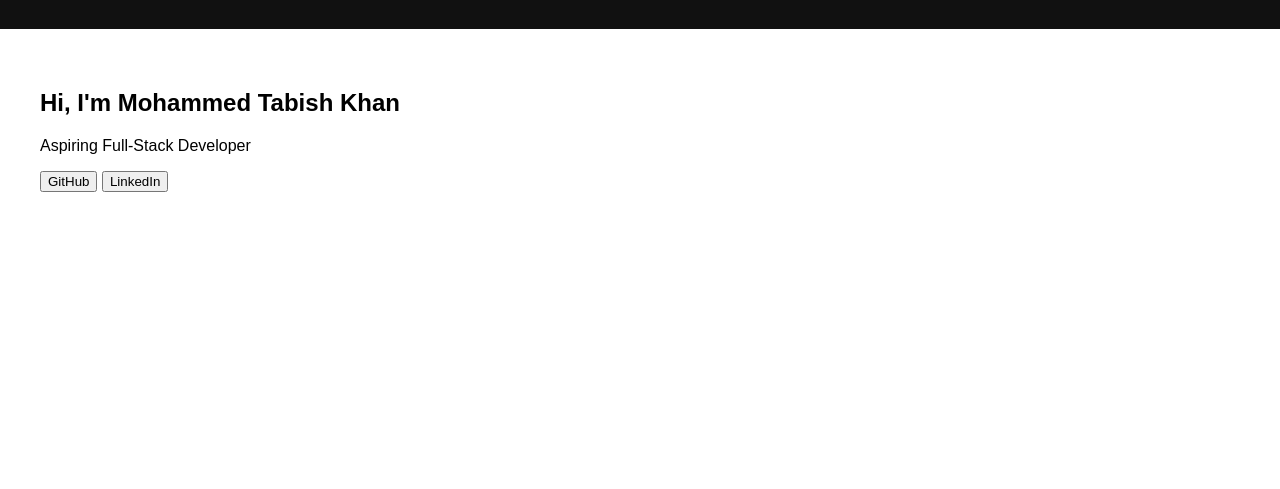
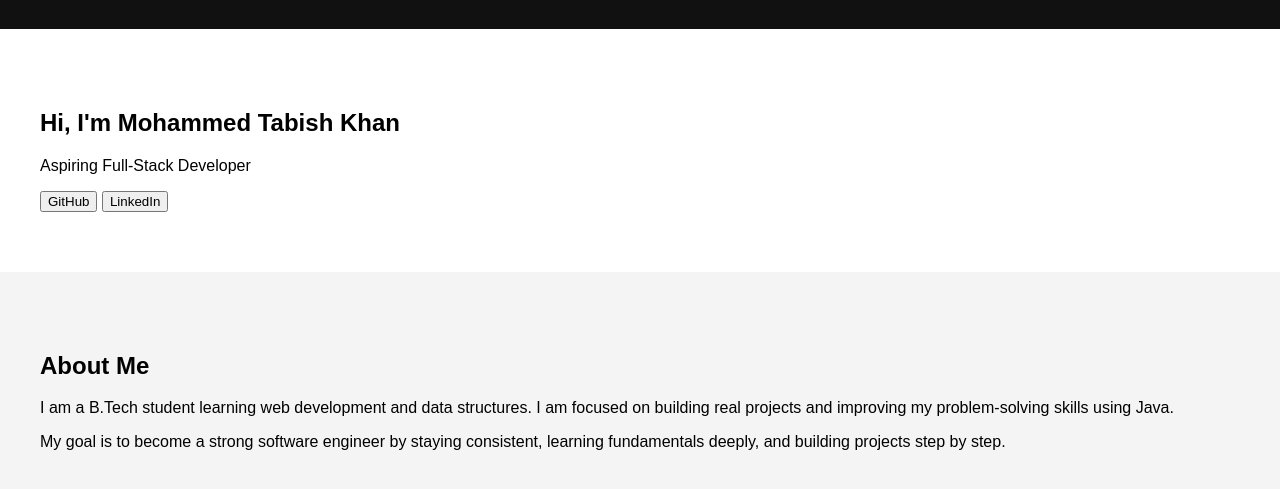
Before and after one commit to Tabishkh07/portfolio-site, a plain HTML site: page index.html in a window 1280 px wide. Shown: the part 71-560 px from the top of the page. Drawn offline with Linux system fonts and the light colour scheme.

Commit message:
feat: add about section and improve layout spacing

```diff
--- a/index.html
+++ b/index.html
@@ -18,12 +18,27 @@
     </ul>
   </nav>
 
-  <section>
+  <section id="home">
     <h1>Hi, I'm Mohammed Tabish Khan</h1>
     <p>Aspiring Full-Stack Developer</p>
     <button>GitHub</button>
     <button>LinkedIn</button>
   </section>
 
+  <section id="About">
+    <h2>About Me</h2>
+
+    <p>
+      I am a B.Tech student learning web development and data structures.
+      I am focused on building real projects and improving my problem-solving
+      skills using Java.
+    </p>
+
+    <p>
+      My goal is to become a strong software engineer by staying consistent,
+      learning fundamentals deeply, and building projects step by step.
+    </p>
+  </section>
+
 </body>
 </html>
--- a/style.css
+++ b/style.css
@@ -21,3 +21,23 @@ nav ul {
 section {
   padding: 40px;
 }
+
+#home{
+  padding: 60px 40px;
+}
+
+#About{
+  padding: 60px 40px;
+  background-color: #f4f4f4;
+}
+
+#about h2{
+  font-size: 28px;
+  margin-bottom: 20px;
+}
+
+#about p {
+  max-width: 700px;
+  line-height: 1.6;
+  margin-bottom: 12px;
+}
```
